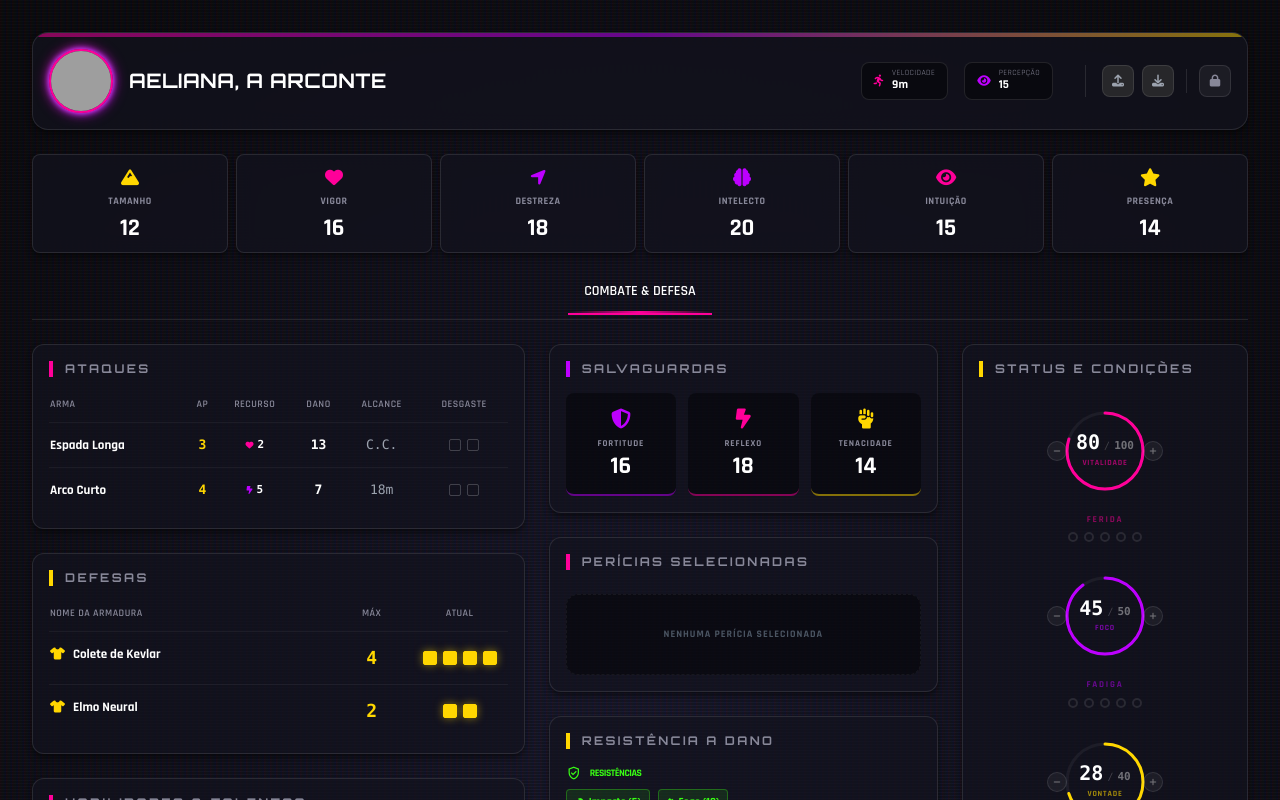
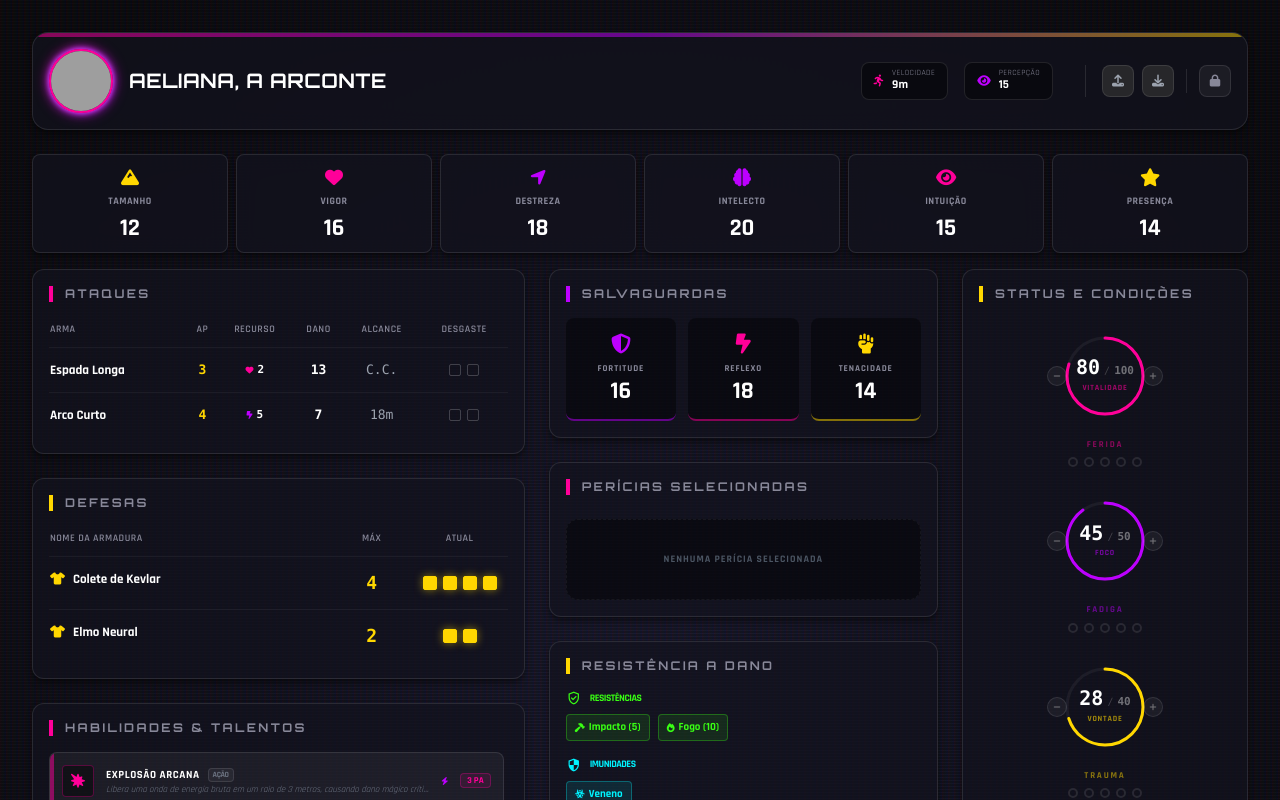
Before and after one commit to Lepesqueur/rpg_npc_sheet, a React (Vite) app: page / in a window 1280 px wide. Shown: the top 800 px of the page. Built offline with nearby package versions, Linux system fonts and the light colour scheme; grey boxes are pictures that could not be loaded.

Commit message:
Retirada navegacao em abas

```diff
--- a/src/App.jsx
+++ b/src/App.jsx
@@ -1,21 +1,11 @@
-import React, { useState } from 'react';
+import React from 'react';
 import Header from './components/Header';
 import StatsGrid from './components/StatsGrid';
-import Navigation from './components/Navigation';
 import CombatTab from './tabs/CombatTab';
 import { CharacterProvider } from './context/CharacterContext';
 import { ToastProvider } from './components/Toast';
 
 function App() {
-  const [activeTab, setActiveTab] = useState('combat');
-
-  const renderTab = () => {
-    switch (activeTab) {
-      case 'combat': return <CombatTab />;
-      default: return <CombatTab />;
-    }
-  };
-
   return (
     <ToastProvider>
       <CharacterProvider>
@@ -23,10 +13,9 @@ function App() {
           <div className="max-w-7xl mx-auto px-4 py-8 md:px-8">
             <Header />
             <StatsGrid />
-            <Navigation activeTab={activeTab} onTabChange={setActiveTab} />
 
             <div className="min-h-[500px]">
-              {renderTab()}
+              <CombatTab />
             </div>
 
             <footer className="mt-20 pt-8 border-t border-white/5 text-center">
--- a/src/components/Navigation.jsx
+++ /dev/null
@@ -1,29 +0,0 @@
-import React from 'react';
-
-const Navigation = ({ activeTab, onTabChange }) => {
-    const tabs = [
-        { id: 'combat', label: 'COMBATE & DEFESA' },
-    ];
-
-    return (
-        <div className="flex flex-col md:flex-row md:items-center justify-between border-b border-white/10 mb-6 gap-4">
-            <nav className="flex overflow-x-auto pb-1 space-x-8 scrollbar-hide flex-grow justify-center">
-                {tabs.map((tab) => (
-                    <a
-                        key={tab.id}
-                        onClick={() => onTabChange(tab.id)}
-                        className={`cursor-pointer px-4 py-3 text-sm font-semibold transition-colors whitespace-nowrap relative ${activeTab === tab.id ? 'text-white border-b-2 border-cyber-pink' : 'text-gray-400 hover:text-white'
-                            }`}
-                    >
-                        {tab.label}
-                        {activeTab === tab.id && (
-                            <span className="absolute bottom-0 left-0 w-full h-0.5 bg-gradient-to-r from-transparent via-cyber-pink to-transparent"></span>
-                        )}
-                    </a>
-                ))}
-            </nav>
-        </div>
-    );
-};
-
-export default Navigation;
```
